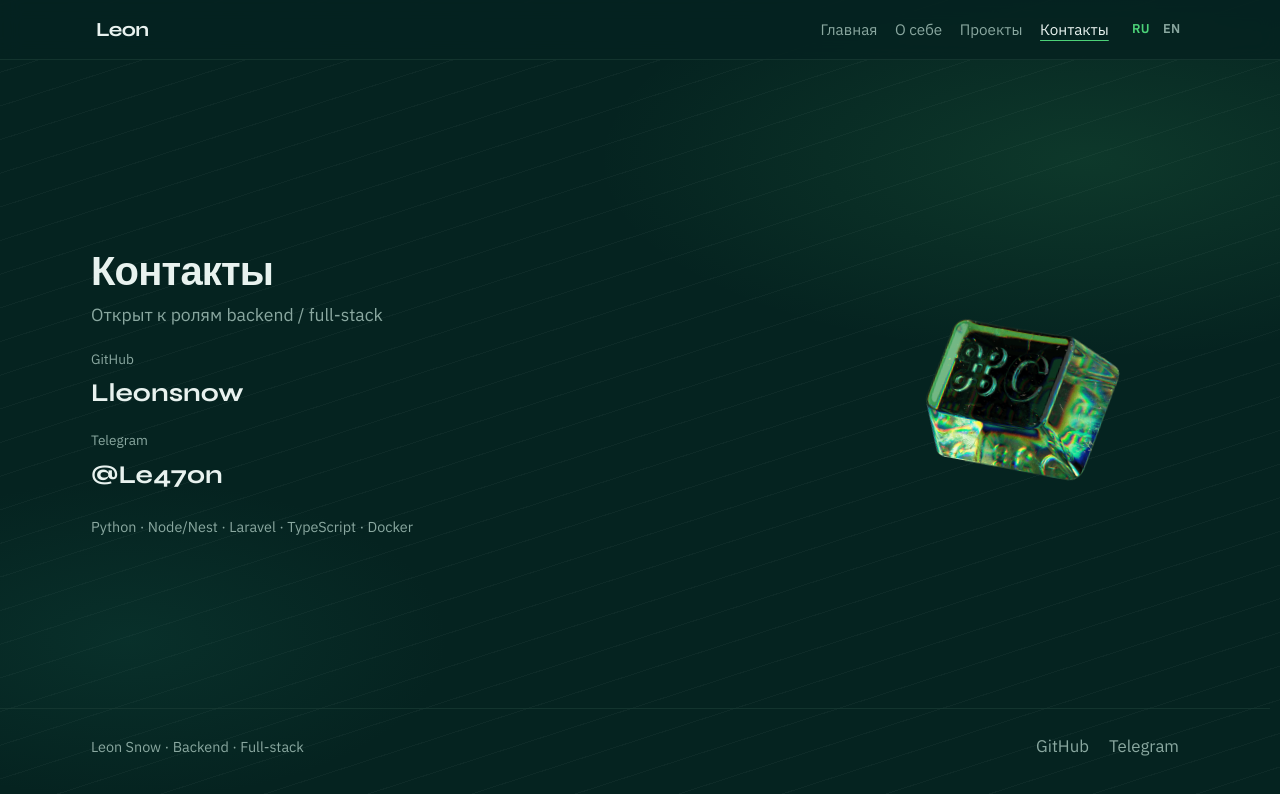
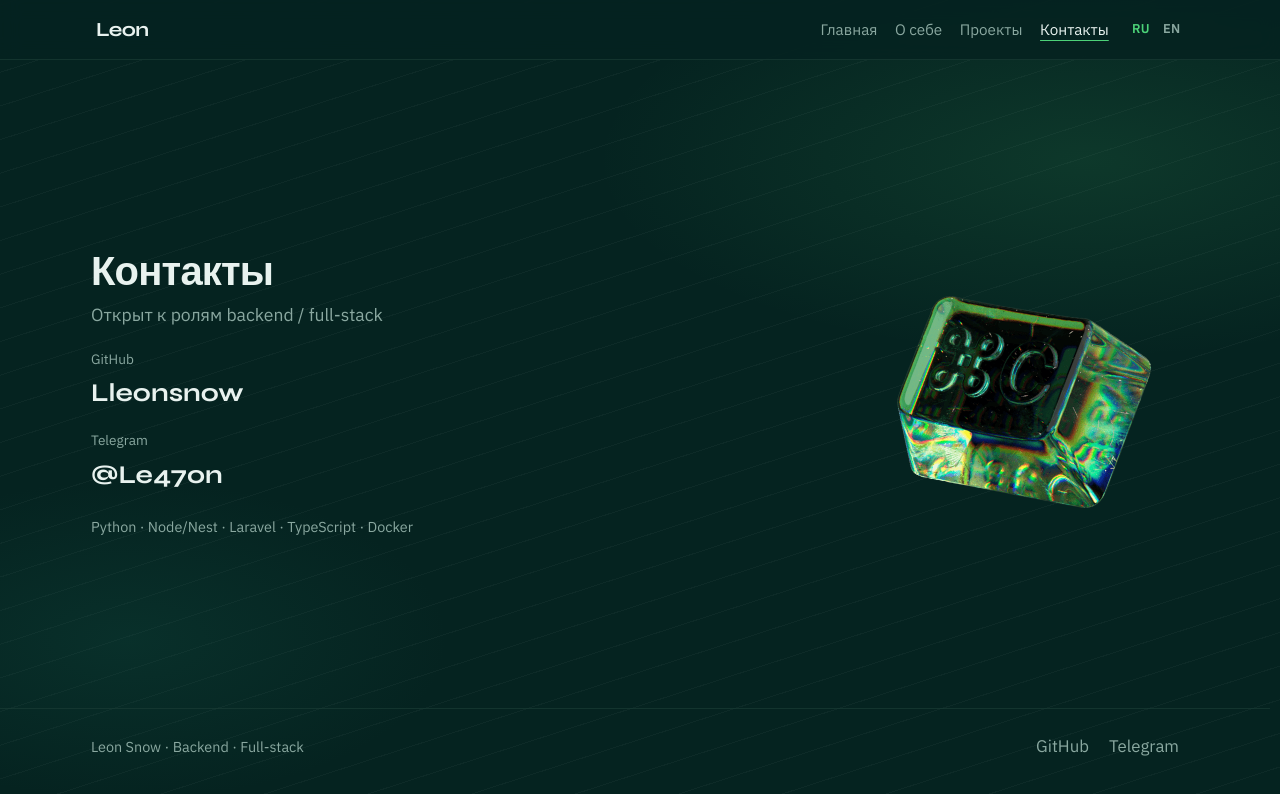
Before and after one commit to Lleonsnow/lleonsnow.github.io, a Next.js app: page /contact in a window 1280 px wide. Shown: the top 794 px of the page. Built offline with nearby package versions, Linux system fonts and the light colour scheme.

Commit message:
feat: contact key frame CTA animation

```diff
--- a/components/KeyCta.module.css
+++ b/components/KeyCta.module.css
@@ -1,7 +1,7 @@
 .wrap {
   display: block;
   width: 100%;
-  max-width: 18rem;
+  max-width: 20rem;
   margin: 0;
   text-decoration: none;
   line-height: 0;
@@ -30,8 +30,8 @@
   position: absolute;
   left: 50%;
   top: 50%;
-  width: 88%;
-  height: 88%;
+  width: 104%;
+  height: 104%;
   object-fit: contain;
   opacity: 0;
   transform: translate(-50%, -50%) rotate(10deg);
```
